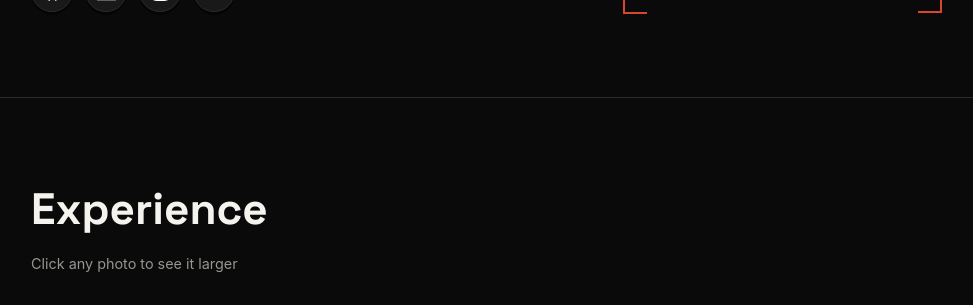
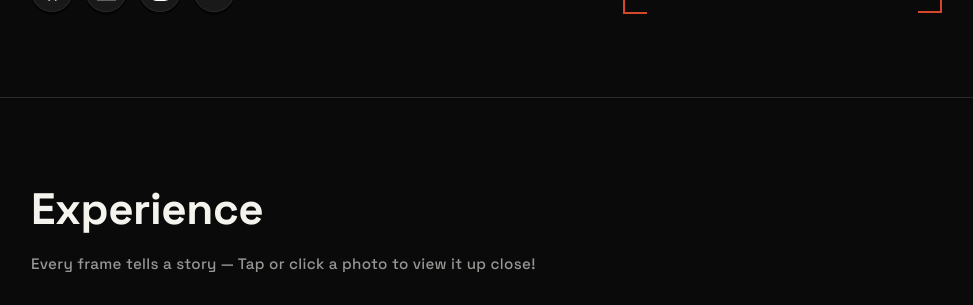
Before and after one commit to James-Adi-Putra/myportofolio, a Django app: page / in a window 1280 px wide. Shown: the part 615-920 px from the top of the page, without its empty margins (153-1126 px from the left). Run offline with Django 5.2, Linux system fonts and the light colour scheme; some libraries are stand-ins or nearby versions; grey boxes are pictures that could not be loaded.

Commit message:
Update font styling for Experience section title and description
Change font-family and adjust font-size/weight for the Experience heading and card descriptions to improve readability and visual consistency

```diff
--- a/static/css/style.css
+++ b/static/css/style.css
@@ -379,12 +379,17 @@ h1, .brand {
     margin-bottom: 0.5rem;
     color: var(--ink);
     font-family: "Space Grotesk", -apple-system, sans-serif;
+    font-weight: 700;
+    letter-spacing: -0.01em;
 }
 
 .section-subtitle {
-    color: var(--text-muted);
-    font-size: 0.9rem;
+    color: var(--ink);
+    opacity: 0.6;
+    font-size: 0.95rem;
     margin-bottom: 2rem;
+    font-family: "Space Grotesk", -apple-system, sans-serif;
+    letter-spacing: 0.02em;
 }
 
 .experience-scroll {
--- a/templates/index.html
+++ b/templates/index.html
@@ -64,7 +64,7 @@
         <section class="experience" id="experience">
             <div class="container">
                 <h2 class="section-title">Experience</h2>
-                <p class="section-subtitle">Click any photo to see it larger</p>
+                <p class="section-subtitle">Every frame tells a story — Tap or click a photo to view it up close!</p>
 
                 <div class="experience-scroll">
                     <article class="exp-card">
```
